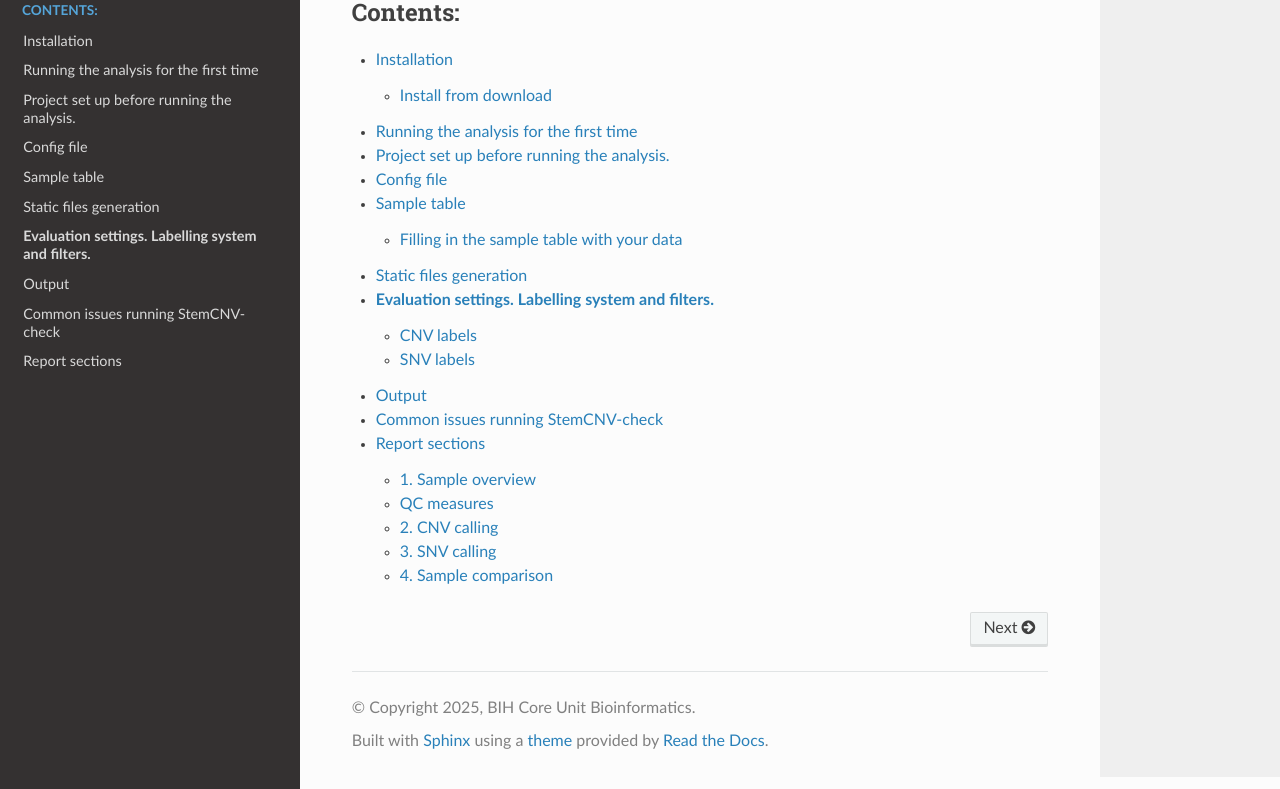
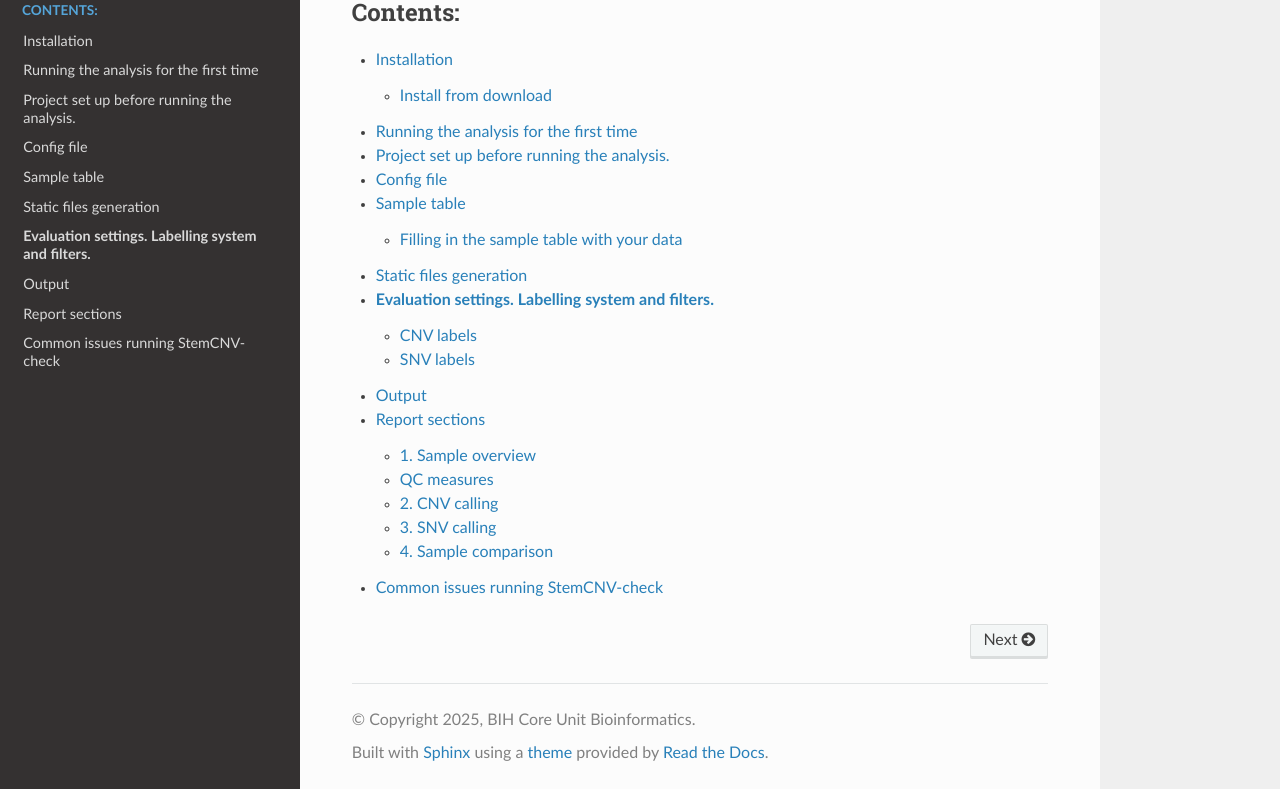
Before and after one commit to bihealth/StemCNV-check, a Sphinx documentation site: the page built from docs/source/index.rst, in a window 1280 px wide and 900 px high, scrolled down 1323 px, cut to the strip 111-900 px from the top of the window. Built offline with Sphinx 7.4.7 and the Read the Docs theme 3.1.0, drawn with Linux system fonts in a browser that asks for light colours.

```diff
--- a/docs/source/index.rst
+++ b/docs/source/index.rst
@@ -42,5 +42,5 @@ Workflow overview
     setup_project
     labels
     output_files
+    report_analysis
     trouble_shooting
-    report_analysis
```
